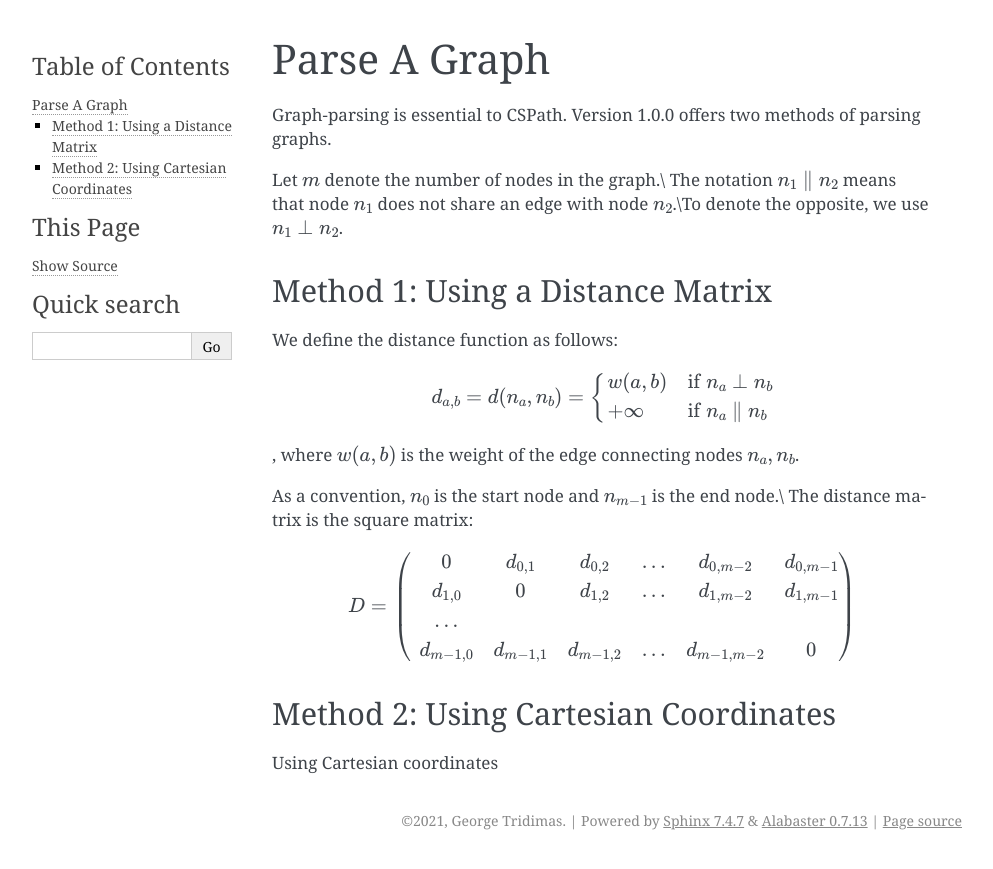
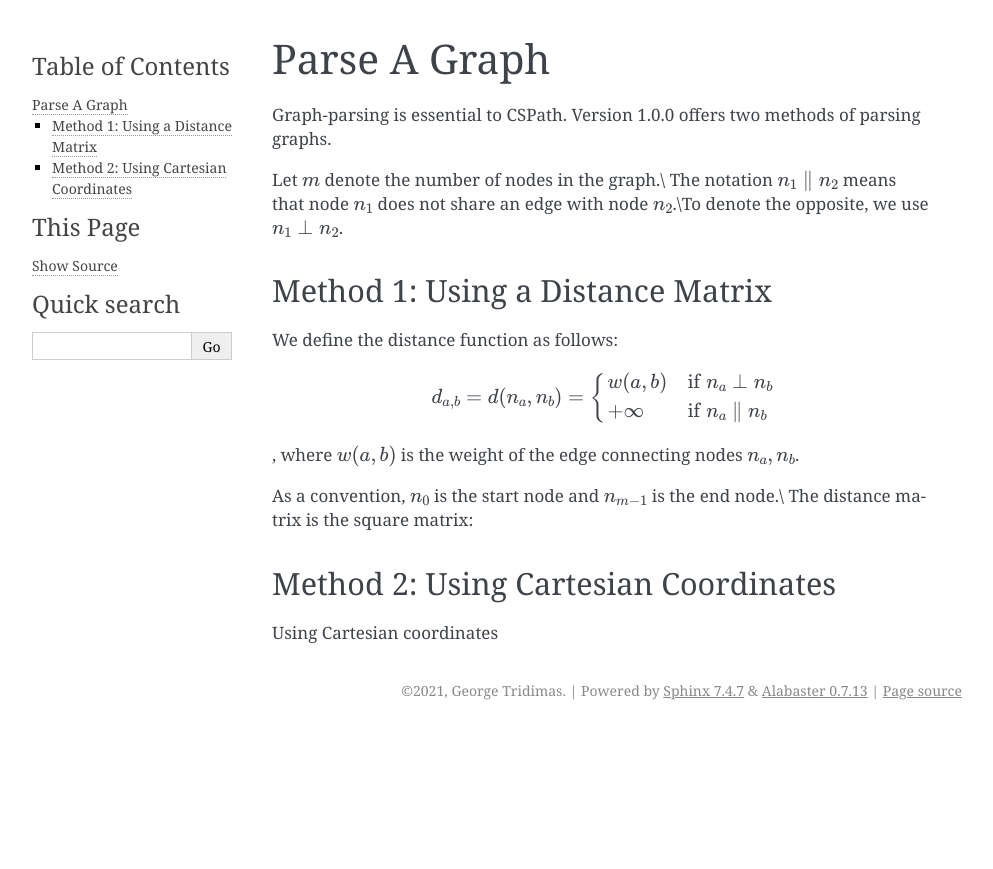
Before and after one commit to notgmt1337/CSPath, a Sphinx documentation site: the page built from docs/how-to/graph-parse.rst, in a window 1280 px wide. Shown: the top 869 px of the page, without its empty margins (148-1141 px from the left). Built offline with Sphinx 7.4.7, drawn with Linux system fonts in a browser that asks for light colours.

Commit message:
Update graph-parse.rst

```diff
--- a/docs/how-to/graph-parse.rst
+++ b/docs/how-to/graph-parse.rst
@@ -23,14 +23,6 @@ We define the distance function as follows:
 As a convention, :math:`n_{0}` is the start node and :math:`n_{m-1}` is the end node.\\
 The distance matrix is the square matrix:
 
-.. math::
-    D =
-        \begin{pmatrix}
-              0 & d_{0, 1} & d_{0, 2} & ... & d_{0, m-2} & d_{0, m-1} \\
-              d_{1, 0} & 0 & d_{1, 2} & ... & d_{1, m-2} & d_{1, m-1} \\
-              ... \\
-              d_{m-1, 0} & d_{m-1, 1} & d_{m - 1, 2} & ... & d_{m-1, m-2} & 0
-        \end{pmatrix}
 
 Method 2: Using Cartesian Coordinates
 -------------------------------------
```
